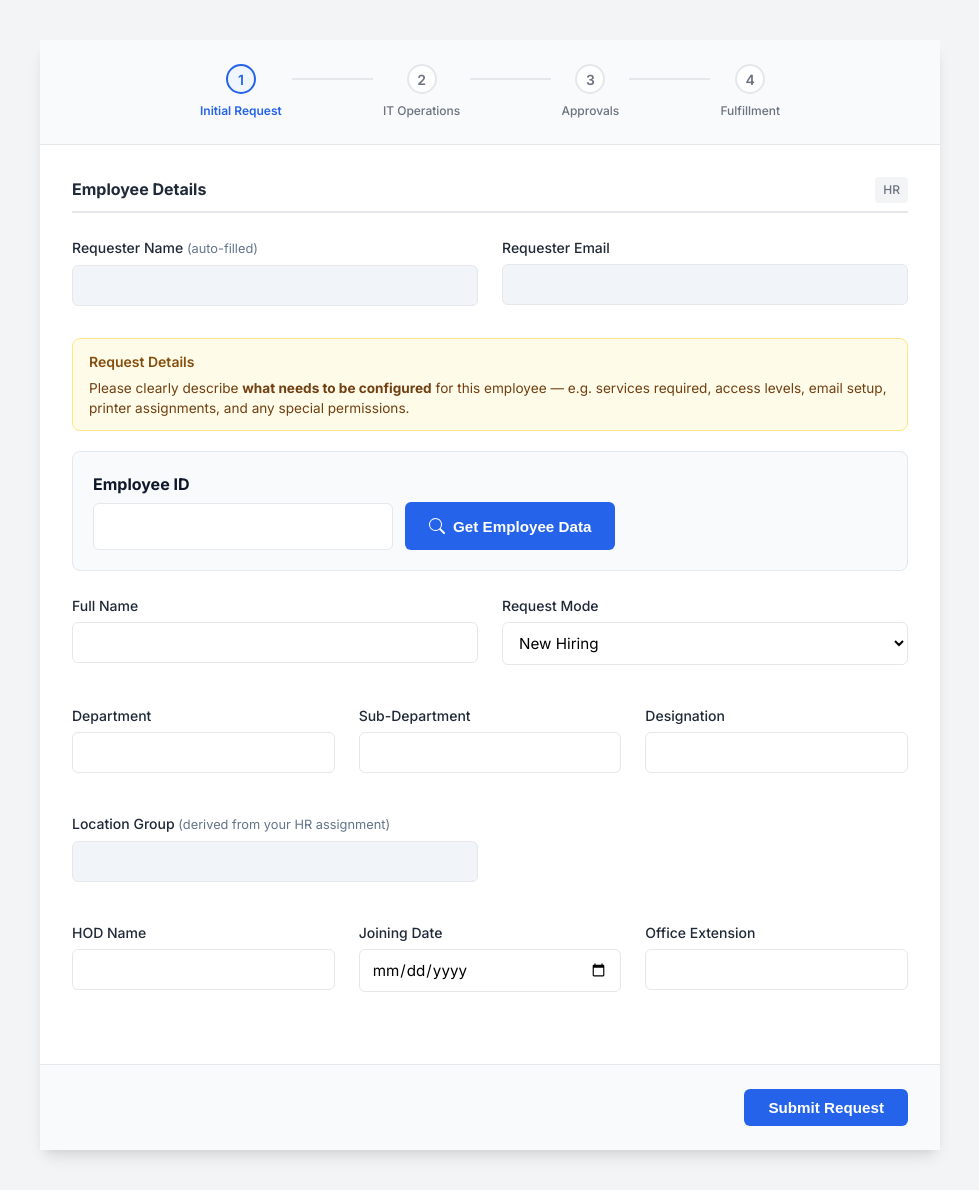
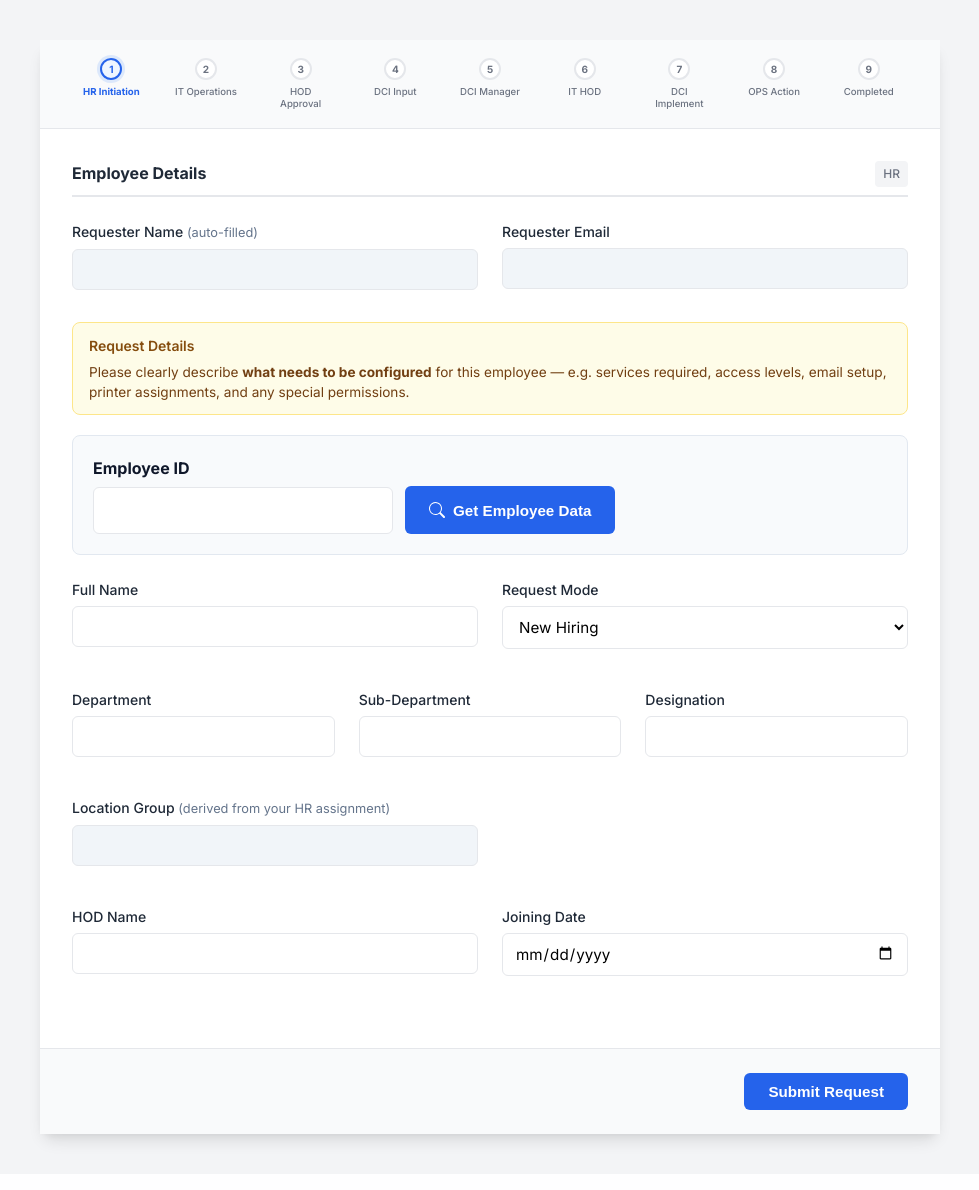
Before and after one commit to sajeel12/ifl-workflow-backend, a Node server app: page /api/onboarding/handle in a window 1280 px wide. Shown: the part 57-1247 px from the top of the page, without its empty margins (150-1129 px from the left). After the commit the page ends 1209 px from the top, so only its background shows below. Run offline with Node 20, Linux system fonts and the light colour scheme; data comes from the database, SQL or seed files in the repository; some libraries are stand-ins or nearby versions.

Commit message:
enhance stepper to 9-stage status-driven view; fix DCI manager action routing
- Replace generic 4-step stepper with full 9-stage WORKFLOW_STAGES array driven
  by request.status (not viewer role); active stage and progress fill line reflect
  DB state accurately for all viewers including DCI Manager sending back to DCI Input
- Add stepProgress CSS var for connector line fill; completed steps show checkmark
- Fix DCI Manager "Request Changes" routing: browser serializes form data after the
  submit event handler returns, so disabled buttons are excluded from POST body.
  Mirror the submitter name/value into a hidden field before any async op; strip
  button name attrs before disabling to prevent duplicates; restore on safety-net timeout
- Add getMyHRLocation endpoint + route; client hydrates Location Group field via
  iflFetch after sidecar token is available (IIS hasn't authed on fresh GET)
- Lock HRMS-sourced fields readonly after employee lookup; mirror disabled requestMode
  select via hidden input so it still submits; show warning banner instead of blocking
  dialog when an in-flight request exists

Co-Authored-By: Claude Sonnet 4.6 <noreply@anthropic.com>

```diff
--- a/public/css/modern.css
+++ b/public/css/modern.css
@@ -97,7 +97,7 @@ body {
 
 /* Step Progress Tracker */
 .steps-container {
-    padding: 24px 32px;
+    padding: 18px 24px;
     background: #f9fafb;
     border-bottom: 1px solid var(--border-color);
 }
@@ -106,16 +106,15 @@ body {
     display: flex;
     justify-content: space-between;
     position: relative;
-    max-width: 600px;
+    max-width: 100%;
     margin: 0 auto;
-    /* Center items */
 }
 
-/* Connecting Line */
+/* Base connector line (gray) */
 .steps::before {
     content: '';
     position: absolute;
-    top: 14px;
+    top: 11px;
     left: 0;
     right: 0;
     height: 2px;
@@ -123,45 +122,67 @@ body {
     z-index: 1;
 }
 
+/* Progress fill — driven by --step-progress CSS var set inline */
+.steps::after {
+    content: '';
+    position: absolute;
+    top: 11px;
+    left: 0;
+    width: var(--step-progress, 0%);
+    height: 2px;
+    background: var(--primary);
+    z-index: 1;
+    transition: width 0.4s ease;
+}
+
 .step-item {
     position: relative;
     z-index: 2;
     background: #f9fafb;
-    /* Matches container bg to mask line */
-    padding: 0 10px;
+    padding: 0 4px;
     text-align: center;
     color: var(--text-muted);
+    flex: 1;
+    display: flex;
+    flex-direction: column;
+    align-items: center;
 }
 
 .step-circle {
-    width: 30px;
-    height: 30px;
+    width: 22px;
+    height: 22px;
     border-radius: 50%;
     background: white;
     border: 2px solid var(--border-color);
     display: flex;
     align-items: center;
     justify-content: center;
-    margin: 0 auto 8px;
-    font-weight: 600;
-    font-size: 14px;
+    margin: 0 auto 6px;
+    font-weight: 700;
+    font-size: 10px;
     transition: all 0.3s ease;
+    flex-shrink: 0;
 }
 
 .step-label {
-    font-size: 0.75rem;
+    font-size: 0.6rem;
     font-weight: 500;
+    line-height: 1.25;
+    max-width: 64px;
+    word-break: break-word;
+    text-align: center;
 }
 
 .step-item.active .step-circle {
     border-color: var(--primary);
     color: var(--primary);
     background: #eff6ff;
+    box-shadow: 0 0 0 3px rgba(59,130,246,0.15);
 }
 
 .step-item.active .step-label {
     color: var(--primary);
-    font-weight: 600;
+    font-weight: 700;
 }
 
 .step-item.completed .step-circle {
@@ -170,7 +191,9 @@ body {
     color: white;
 }
 
-/* Fill connector line for completed steps - complex to do with pure CSS simply, sticking to circle highlight */
+.step-item.completed .step-label {
+    color: var(--primary);
+}
 
 
 /* Form Sections */
--- a/src/controllers/onboardingController.js
+++ b/src/controllers/onboardingController.js
@@ -655,23 +655,29 @@ const renderForm = async (req, res, token) => {
         formEnctype = 'enctype="multipart/form-data"';
     }
 
-    // Stepper Logic
-    const getStepClass = (stepRole) => {
-        const order = ['HR', 'IT', 'HOD', 'DCI', 'DCIManager', 'ITHOD', 'Approved', 'DCIImplementer', 'OPS', 'Completed'];
-        const currentIdx = order.indexOf(role);
-        const stepIdx = order.indexOf(stepRole);
-        if (currentIdx === stepIdx) return 'active';
-        if (currentIdx > stepIdx) return 'completed';
-        return '';
-    };
-
-    // Simplified Mapping for Visual Stepper
-    const steps = [
-        { label: 'Initial Request', status: getStepClass('HR') },
-        { label: 'IT Operations', status: getStepClass('IT') },
-        { label: 'Approvals', status: (['HOD', 'DCI', 'DCIManager', 'ITHOD'].includes(role) || request.approvalStatus === 'Approved') ? 'active' : (['DCIImplementer', 'OPS', 'Completed'].includes(request.status) ? 'completed' : '') },
-        { label: 'Fulfillment', status: (['DCIImplementer', 'OPS', 'Completed'].includes(role) || request.status === 'Completed') ? 'active' : '' }
+    // Full workflow stepper — driven by request.status, not the viewer role.
+    const WORKFLOW_STAGES = [
+        { label: 'HR Initiation',  statusKey: null },
+        { label: 'IT Operations',  statusKey: 'PendingIT' },
+        { label: 'HOD Approval',   statusKey: 'PendingHOD' },
+        { label: 'DCI Input',      statusKey: 'PendingDCI' },
+        { label: 'DCI Manager',    statusKey: 'PendingDCIManager' },
+        { label: 'IT HOD',         statusKey: 'PendingITHOD' },
+        { label: 'DCI Implement',  statusKey: 'PendingDCIImplementation' },
+        { label: 'OPS Action',     statusKey: 'PendingOPSAction' },
+        { label: 'Completed',      statusKey: 'Completed' },
     ];
+    const requestStatus = request && request.status;
+    let activeStepIdx = 0;
+    if (requestStatus) {
+        const found = WORKFLOW_STAGES.findIndex(s => s.statusKey === requestStatus);
+        if (found !== -1) activeStepIdx = found;
+    }
+    const steps = WORKFLOW_STAGES.map((s, i) => ({
+        label: s.label,
+        status: i === activeStepIdx ? 'active' : (i < activeStepIdx ? 'completed' : ''),
+    }));
+    const stepProgress = Math.round((activeStepIdx / (WORKFLOW_STAGES.length - 1)) * 100);
 
     // OPS Checklist Generation
     let opsChecklistHTML = '';
@@ -746,6 +752,7 @@ const renderForm = async (req, res, token) => {
         formAction,
         formEnctype,
         steps,
+        stepProgress,
         opsChecklistHTML,
         printerLocations,
         fileSharePaths,
@@ -1298,3 +1305,24 @@ const renderError = (res, message, opts = {}) => {
         ...portalLocalsForRole(opts.actorRole)
     });
 };
+
+/**
+ * GET /api/onboarding/my-hr-location  (ssoMiddleware required)
+ * Returns the HR_INITIATOR location group for the signed-in user so the
+ * initiate form can hydrate the Location Group field client-side — the GET
+ * render can't pre-fill it on fresh navigation because IIS hasn't completed
+ * Windows Auth by the time the Node handler runs.
+ */
+export const getMyHRLocation = async (req, res) => {
+    if (!req.user) return res.status(401).json({ error: 'Not authenticated' });
+    try {
+        const hrGroupKey = await resolveHRGroupForEmail(req.user.email, req.user.username);
+        if (!hrGroupKey || hrGroupKey === '__GLOBAL__') {
+            return res.json({ location: null, label: null });
+        }
+        return res.json({ location: hrGroupKey, label: groupLabel(hrGroupKey) });
+    } catch (err) {
+        logger.error(`[Onboarding] getMyHRLocation: ${err.message}`);
+        return res.status(500).json({ error: err.message });
+    }
+};
--- a/src/routes/api.js
+++ b/src/routes/api.js
@@ -68,6 +68,10 @@ router.post('/onboarding/upload-proof', upload.array('dciProof', 5), ssoMiddlewa
 // Lookup active onboarding request by employeeId (used by HR form JS)
 router.get('/onboarding/lookup', onboardingController.lookupExistingRequest);
 
+// HR location group for the signed-in user — used by the initiate form to
+// hydrate the Location Group field client-side after SSO auth completes.
+router.get('/onboarding/my-hr-location', ssoMiddleware, onboardingController.getMyHRLocation);
+
 // History / status view for an existing onboarding request
 router.get('/onboarding/history/:id', onboardingController.renderHistory);
 
--- a/src/views/pages/onboarding_form.ejs
+++ b/src/views/pages/onboarding_form.ejs
@@ -86,17 +86,15 @@
     <div class="app-container">
 
         <div class="steps-container">
-            <div class="steps">
-                <% steps.forEach((s, i)=> { %>
+            <div class="steps" style="--step-progress: <%= stepProgress %>%">
+                <% steps.forEach((s, i) => { %>
                     <div class="step-item <%= s.status %>">
                         <div class="step-circle">
-                            <%= i + 1 %>
+                            <% if (s.status === 'completed') { %>&#10003;<% } else { %><%= i + 1 %><% } %>
                         </div>
-                        <div class="step-label">
-                            <%= s.label %>
-                        </div>
+                        <div class="step-label"><%= s.label %></div>
                     </div>
-                    <% }); %>
+                <% }); %>
             </div>
         </div>
 
@@ -200,10 +198,10 @@
                                     } catch(_) {}
                                 %>
                                 <input type="text" value="<%= locDisplay %>"
-                                       readonly style="background:#f1f5f9;">
+                                       readonly style="background:#f1f5f9;" data-ifl-location="1">
                             </div>
                         </div>
-                        <div class="grid-3">
+                        <div class="grid-2">
                             <div class="form-group"><label>HOD Name</label><input type="text" name="hod"
                                     value="<%= val('hod') %>" <%=hrDisabled %>></div>
                             <div class="form-group">
@@ -212,8 +210,6 @@
                                     value="<%= (function(){ if(!val('joiningDate')) return ''; const d = new Date(val('joiningDate')); return isNaN(d.getTime()) ? '' : d.toISOString().split('T')[0]; })() %>"
                                     <%=hrDisabled %>>
                             </div>
-                            <div class="form-group"><label>Office Extension</label><input type="text"
-                                    name="officeExtension" value="<%= val('officeExtension') %>" <%=hrDisabled %>></div>
                         </div>
 
                         <% if (role !=='HR' || request.id) { %>
@@ -650,6 +646,19 @@
                             if (nameEl  && !nameEl.value)  nameEl.value  = u.displayName || u.username || '';
                             if (emailEl && !emailEl.value) emailEl.value = u.email || '';
                             fillSsoNameFields(u);
+                            // Hydrate location group — the GET render can't pre-fill it
+                            // when IIS hasn't authenticated the user yet (fresh navigation).
+                            // Call the SSO-gated endpoint now that we have a sidecar token.
+                            try {
+                                const locInput = document.querySelector('input[data-ifl-location="1"]');
+                                if (locInput && !locInput.value && typeof window.iflFetch === 'function') {
+                                    const lkRes = await window.iflFetch('/api/onboarding/my-hr-location');
+                                    if (lkRes && lkRes.ok) {
+                                        const lkJson = await lkRes.json();
+                                        if (lkJson.label) locInput.value = lkJson.label;
+                                    }
+                                }
+                            } catch (_) {}
                         }
                     }
                 } catch (_) {}
@@ -728,6 +737,23 @@
 
                         const submitter = e.submitter || form.querySelector('button[type="submit"]:focus') || form.querySelector('button[type="submit"]');
 
+                        // Pin the action value into a hidden mirror field immediately — before any
+                        // async operation or button disabling. Browsers serialize form data AFTER
+                        // the event handler returns, at which point disabled buttons are excluded.
+                        // The mirror field ensures the action value always reaches the server even
+                        // when the submitter button is disabled to prevent double-clicks.
+                        if (submitter && submitter.name) {
+                            let mirror = form.querySelector('input[data-ifl-action-mirror]');
+                            if (!mirror) {
+                                mirror = document.createElement('input');
+                                mirror.type = 'hidden';
+                                mirror.dataset.iflActionMirror = '1';
+                                form.appendChild(mirror);
+                            }
+                            mirror.name = submitter.name;
+                            mirror.value = submitter.value;
+                        }
+
                         // If the submitter declares a confirm prompt via data-attrs,
                         // run our custom IflDialog.confirm BEFORE doing any other work.
                         const confirmMsg = submitter && submitter.dataset.iflConfirm;
@@ -760,7 +786,8 @@
                         // Second pass — confirm passed, token attached, real submit proceeds.
                         // (`submitter` was captured at the top of this handler.)
 
-                        // Disable every submit button in the form so the user can't double-click or pick another action
+                        // Disable every submit button and strip its name so the mirror field is
+                        // the sole source of the action value — no duplicate or missing POST fields.
                         form.querySelectorAll('button[type="submit"]').forEach(btn => {
                             // Preserve the original label inside a span so we can restore it later
                             if (!btn.querySelector('.ifl-btn-original')) {
@@ -769,6 +796,8 @@
                                 while (btn.firstChild) span.appendChild(btn.firstChild);
                                 btn.appendChild(span);
                             }
+                            if (btn.name) btn.dataset.iflBtnName = btn.name; // save for restore
+                            btn.removeAttribute('name'); // mirror field carries the value; avoid duplicates
                             btn.disabled = true;
                             btn.classList.add('is-loading');
 
@@ -784,13 +813,17 @@
                         // Safety net: if the page hasn't navigated within 30s (server stall), restore the buttons
                         setTimeout(() => {
                             form.querySelectorAll('button[type="submit"]').forEach(btn => {
+                                if (btn.dataset.iflBtnName) { btn.setAttribute('name', btn.dataset.iflBtnName); delete btn.dataset.iflBtnName; }
                                 btn.disabled = false;
                                 btn.classList.remove('is-loading');
                                 const ind = btn.querySelector('.ifl-btn-loading-text');
                                 if (ind) ind.remove();
                             });
-                            // Allow a future submission to re-fetch a fresh token
+                            // Allow a future submission to re-fetch a fresh token and a fresh action mirror
                             delete form.dataset.iflTokenAttached;
+                            delete form.dataset.iflConfirmed;
+                            const mirror = form.querySelector('input[data-ifl-action-mirror]');
+                            if (mirror) mirror.remove();
                         }, 30000);
                     });
                 });
@@ -843,6 +876,22 @@
                 empBlock.appendChild(div);
             };
 
+            // Lock the Request Mode select to a fixed value so HR can't override it.
+            // disabled selects don't submit — mirror the value via a hidden input.
+            const lockRequestMode = (value) => {
+                if (!requestModeEl) return;
+                requestModeEl.value = value;
+                requestModeEl.disabled = true;
+                let hidden = document.querySelector('input[name="requestMode"][type="hidden"]');
+                if (!hidden) {
+                    hidden = document.createElement('input');
+                    hidden.type = 'hidden';
+                    hidden.name = 'requestMode';
+                    requestModeEl.parentNode.appendChild(hidden);
+                }
+                hidden.value = value;
+            };
+
             const lookupAndFill = async () => {
                 const empId = empIdInput ? empIdInput.value.trim() : '';
                 if (!empId) return;
@@ -859,18 +908,21 @@
                         const el = document.querySelector('[name="' + name + '"]');
                         if (el && val != null && val !== '') el.value = val;
                     };
-                    setVal('fullName',        data.fullName);
-                    setVal('department',      data.department);
-                    setVal('subDepartment',   data.subDepartment);
-                    setVal('designation',     data.designation);
-                    setVal('location',        data.location || data.projectUnit);
-                    setVal('hod',             data.hod);
-                    setVal('mobile',          data.mobile);
-                    setVal('officeExtension', data.officeExtension);
+                    setVal('fullName',      data.fullName);
+                    setVal('department',    data.department);
+                    setVal('subDepartment', data.subDepartment);
+                    setVal('designation',   data.designation);
+                    setVal('hod',           data.hod);
                     if (data.joiningDate) {
                         const d = new Date(data.joiningDate);
                         if (!isNaN(d.getTime())) setVal('joiningDate', d.toISOString().split('T')[0]);
                     }
+
+                    // Lock all HRMS-sourced fields — readonly so they still submit
+                    ['fullName', 'department', 'subDepartment', 'designation', 'hod', 'joiningDate'].forEach(name => {
+                        const el = document.querySelector('[name="' + name + '"]');
+                        if (el) { el.readOnly = true; el.style.background = '#f1f5f9'; el.style.cursor = 'not-allowed'; }
+                    });
 
                     // 2 — Existing request check
                     clearStateBanner();
@@ -879,22 +931,17 @@
                         const lkData = lkRes.ok ? await lkRes.json() : {};
 
                         if (lkData.state === 'active') {
-                            // Block: in-flight request — HR must not duplicate
-                            IflDialog.warning(
-                                'An onboarding request for this employee is already in progress. Please wait for it to complete before initiating a new one.',
-                                { title: 'Already in progress' }
+                            // In-flight — force Change/Modification and lock the dropdown
+                            lockRequestMode('Change');
+                            showStateBanner(
+                                'An onboarding request for this employee is already in progress. Request mode has been locked to "Change / Modification" — this will be treated as a change request, not a new hiring.',
+                                'warning'
                             );
-                            empIdInput.value = '';
-                            clearStateBanner();
-                            empIdInput.focus();
-                            return;
-                        }
-
-                        if (lkData.state === 'completed') {
-                            // Completed — auto-switch to Change Request mode
-                            if (requestModeEl) requestModeEl.value = 'Change';
+                        } else if (lkData.state === 'completed') {
+                            // Completed — lock to Change/Modification
+                            lockRequestMode('Change');
                             showStateBanner(
-                                'This employee already has a completed onboarding record. Request mode has been automatically set to "Change / Modification".',
+                                'This employee already has a completed onboarding record. Request mode has been locked to "Change / Modification".',
                                 'info'
                             );
                         }
```
